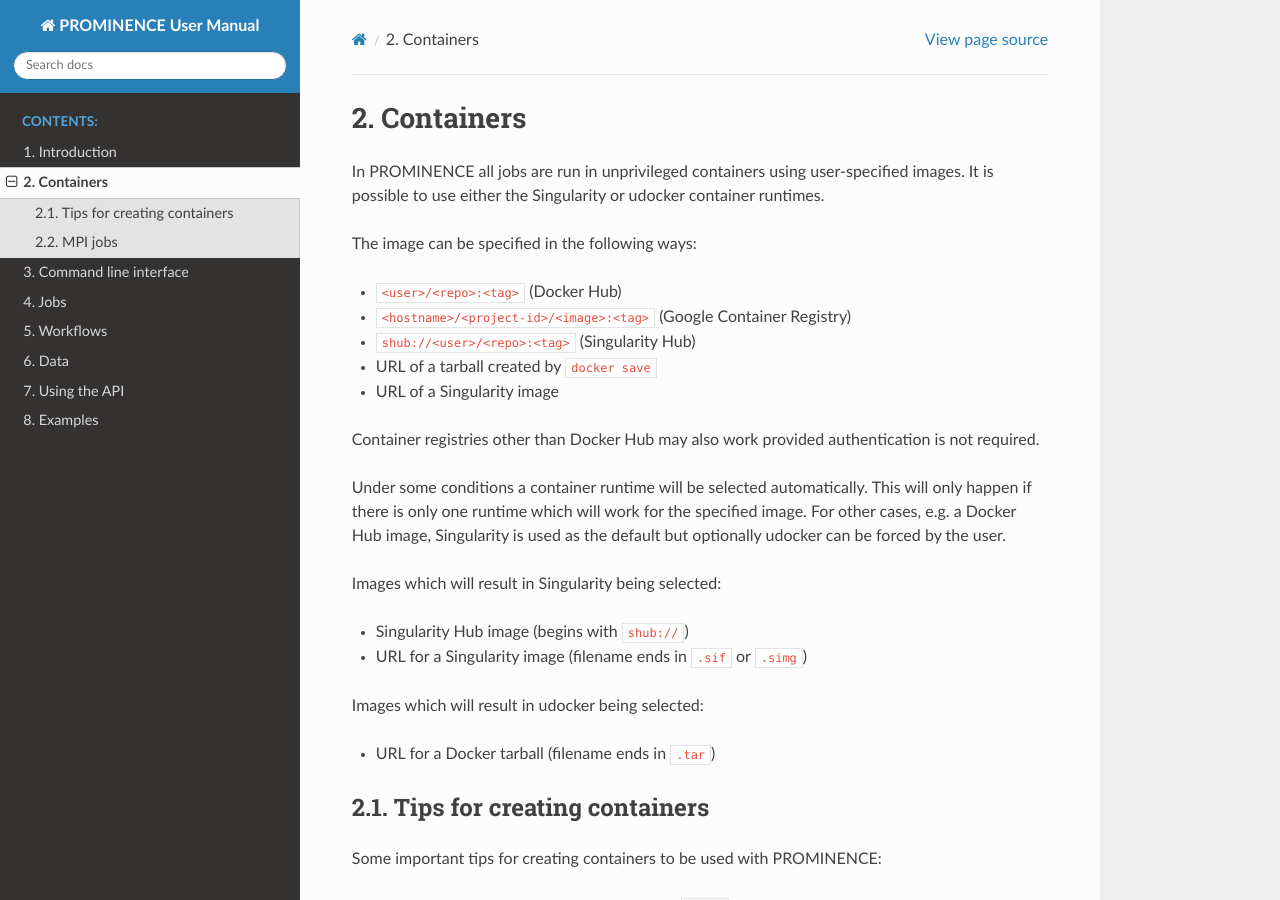
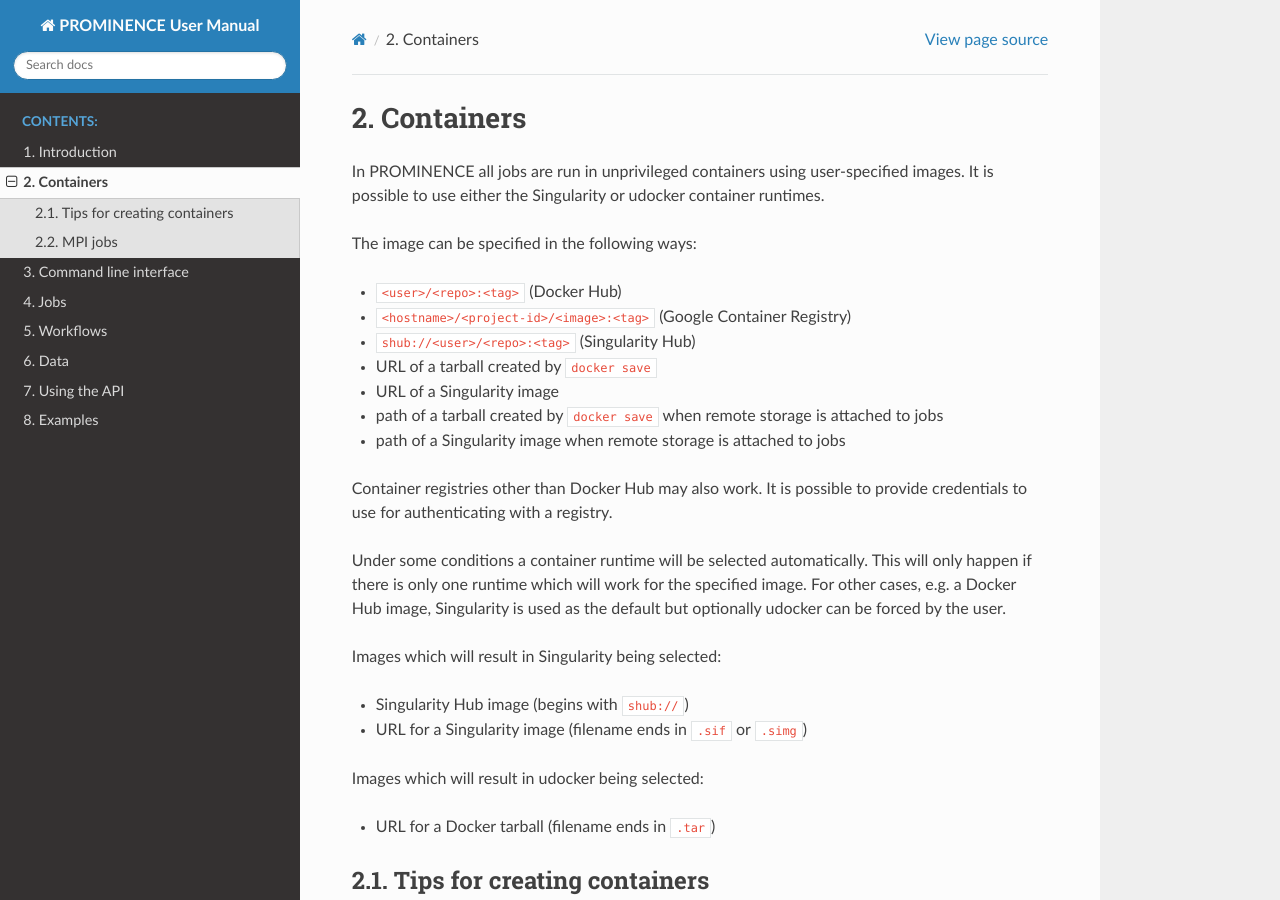
Before and after one commit to prominence-eosc/docs-eosc, a Sphinx documentation site: the page built from source/containers.rst, in a window 1280 px wide and 900 px high. Built offline with Sphinx 7.4.7 and the Read the Docs theme 2.0.0, drawn with Linux system fonts in a browser that asks for light colours.

Commit message:
Improvements

```diff
--- a/source/containers.rst
+++ b/source/containers.rst
@@ -12,8 +12,10 @@
 * ``shub://<user>/<repo>:<tag>`` (Singularity Hub)
 * URL of a tarball created by ``docker save``
 * URL of a Singularity image
+* path of a tarball created by ``docker save`` when remote storage is attached to jobs
+* path of a Singularity image when remote storage is attached to jobs
 
-Container registries other than Docker Hub may also work provided authentication is not required.
+Container registries other than Docker Hub may also work. It is possible to provide credentials to use for authenticating with a registry.
 
 Under some conditions a container runtime will be selected automatically. This will only happen if there is only one runtime which will work for the specified image. For other cases, e.g. a Docker Hub image, Singularity is used as the default but optionally udocker can be forced by the user.
 
```
